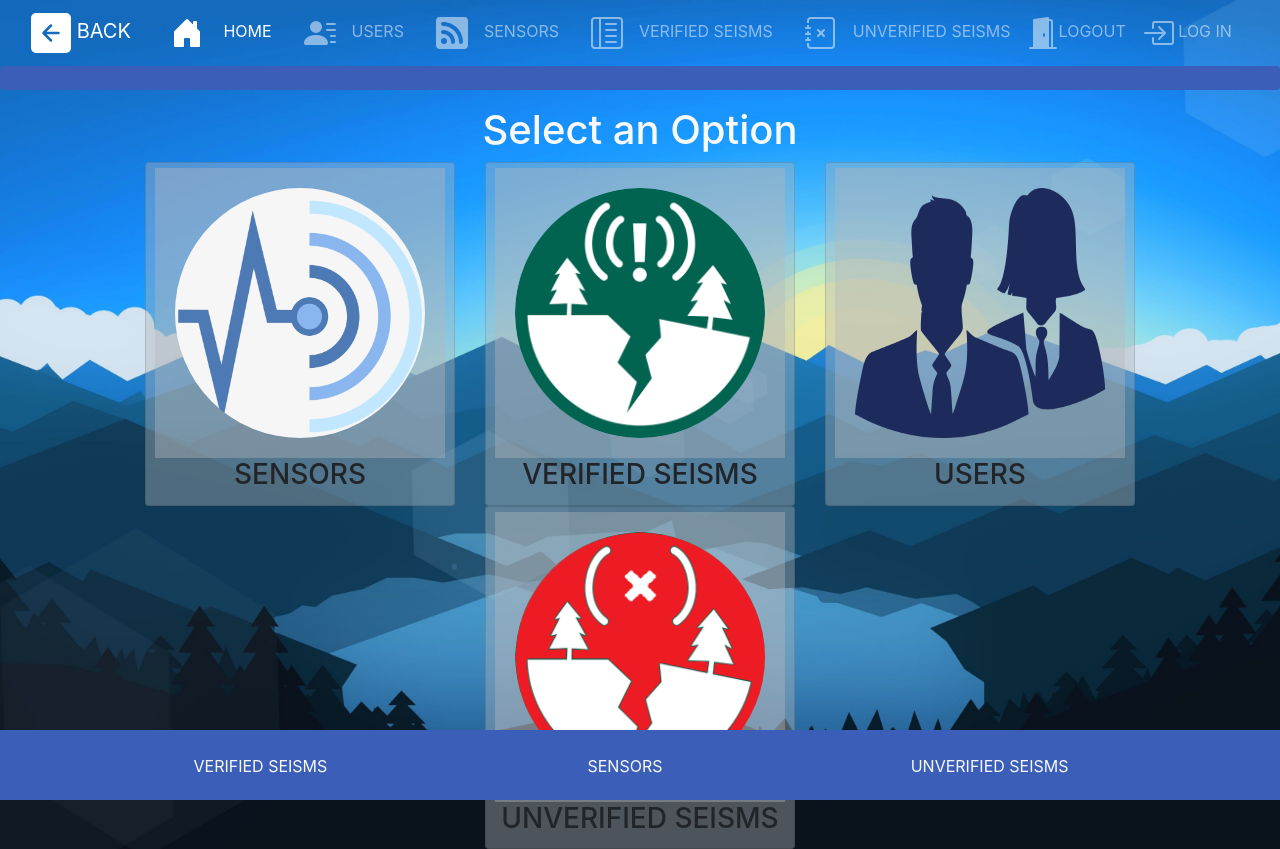
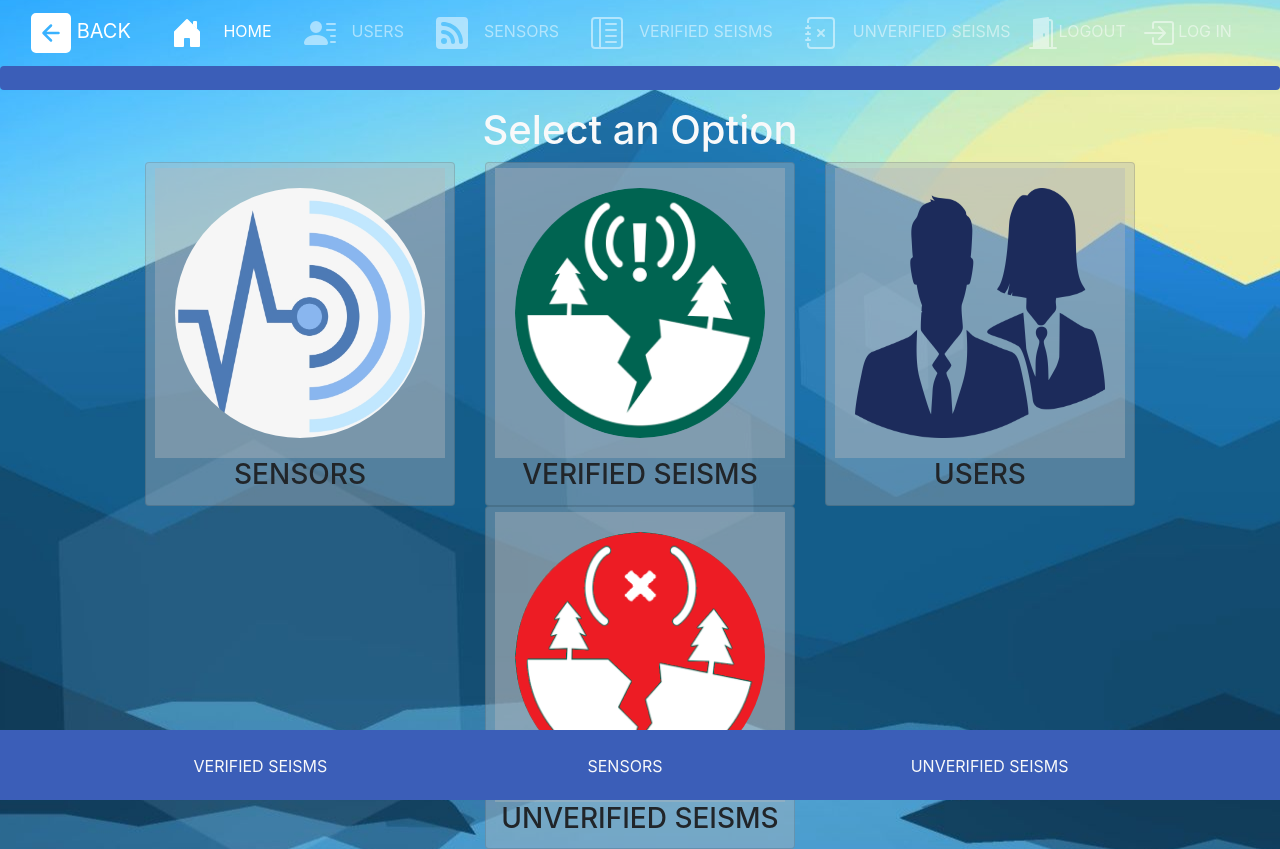
Before and after one commit to YoelRoger/seismology, a Flask app: page /main/ in a window 1280 px wide. Run offline with Flask 2, Linux system fonts and the light colour scheme; some libraries are stand-ins or nearby versions.

Commit message:
testing background

```diff
--- a/web/main/static/css/styles.css
+++ b/web/main/static/css/styles.css
@@ -12,12 +12,11 @@ body {
   background-image: url("fondo2.jpg");
 
   /* Full height */
-  height: 100%;
 
   /* Center and scale the image nicely */
   background-position: center;
   background-repeat: no-repeat;
-  background-size: cover;
+  background-size: auto;
 
    background-color: rgb(24, 25, 27) !important;
    margin-bottom: 10px;
```
